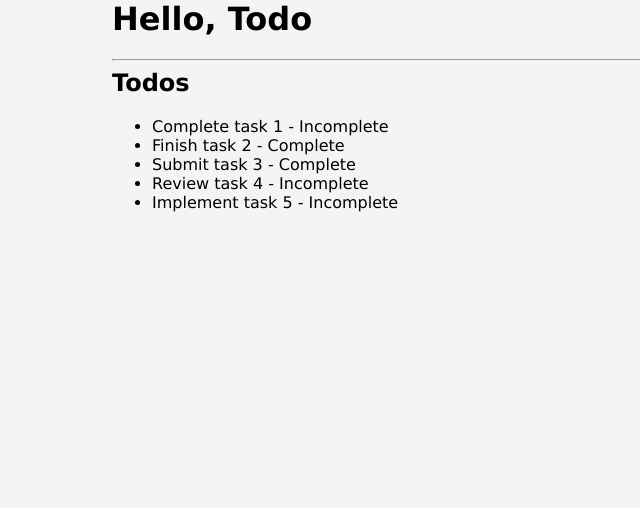
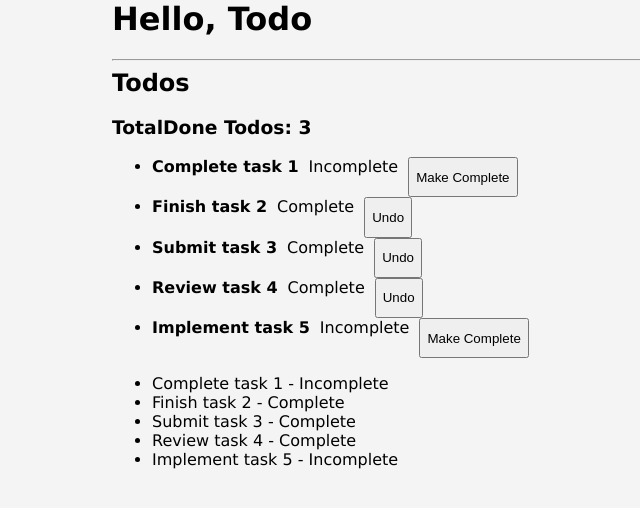
Before and after one commit to MariusCodeAcademy/type19_06_todo_crud_app, a React (Vite) app: page / in a window 1280 px wide. Shown: the top 508 px of the page, without its empty margins (93-733 px from the left). Built offline with nearby package versions, Linux system fonts and the light colour scheme.

Commit message:
Tobj with state

```diff
--- a/src/components/todos/SingleTodo.jsx
+++ b/src/components/todos/SingleTodo.jsx
@@ -0,0 +1,19 @@
+import { useState } from 'react';
+
+export default function SingleTodo({ todoTitle, todoComplete }) {
+  const [isDone, setIsDone] = useState(todoComplete);
+
+  const [title, setTitle] = useState(todoTitle);
+
+  function makeDone() {
+    setIsDone(!isDone);
+  }
+
+  return (
+    <div className='flex'>
+      <h4>{title}</h4>
+      <p>{isDone ? 'Complete' : 'Incomplete'} </p>
+      <button onClick={makeDone}>{isDone ? 'Undo' : 'Make Complete'} </button>
+    </div>
+  );
+}
--- a/src/components/todos/TodoSection.jsx
+++ b/src/components/todos/TodoSection.jsx
@@ -1,10 +1,11 @@
 import { useState } from 'react';
+import SingleTodo from './SingleTodo';
 
 const initTodos = [
   { id: 1, text: 'Complete task 1', completed: false },
   { id: 2, text: 'Finish task 2', completed: true },
   { id: 3, text: 'Submit task 3', completed: true },
-  { id: 4, text: 'Review task 4', completed: false },
+  { id: 4, text: 'Review task 4', completed: true },
   { id: 5, text: 'Implement task 5', completed: false },
 ];
 
@@ -12,9 +13,20 @@ export default function TodoSection() {
   // useState
   const [mainTodoArr, setMainTodoArr] = useState(initTodos);
 
+  console.table(mainTodoArr);
+
   return (
     <div>
       <h2>Todos</h2>
+      <h3>TotalDone Todos: {mainTodoArr.filter((tObj) => tObj.completed).length}</h3>
+      <ul>
+        {mainTodoArr.map((tObj) => (
+          <li key={tObj.id}>
+            <SingleTodo todoTitle={tObj.text} todoComplete={tObj.completed} />
+          </li>
+        ))}
+      </ul>
+
       <ul>
         {/* map per state ir make todos */}
         {mainTodoArr.map((tObj) => (
--- a/src/styles/index.css
+++ b/src/styles/index.css
@@ -45,6 +45,7 @@ img {
 
 .flex {
   display: flex;
+  gap: 10px;
 }
 
 .between {
```
Also changed, not shown: 1 other file (tests, documents, lock files or other folders).
